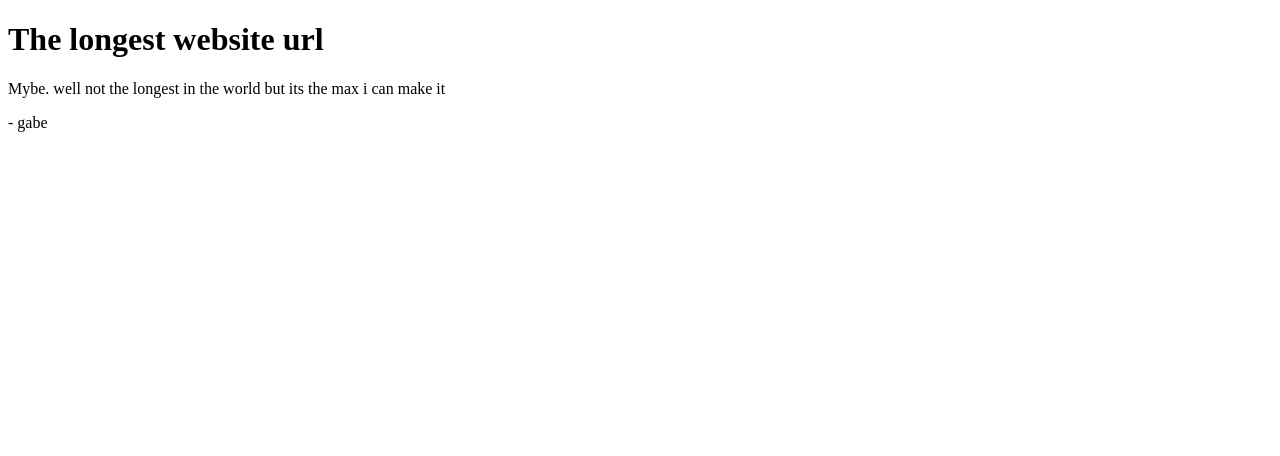
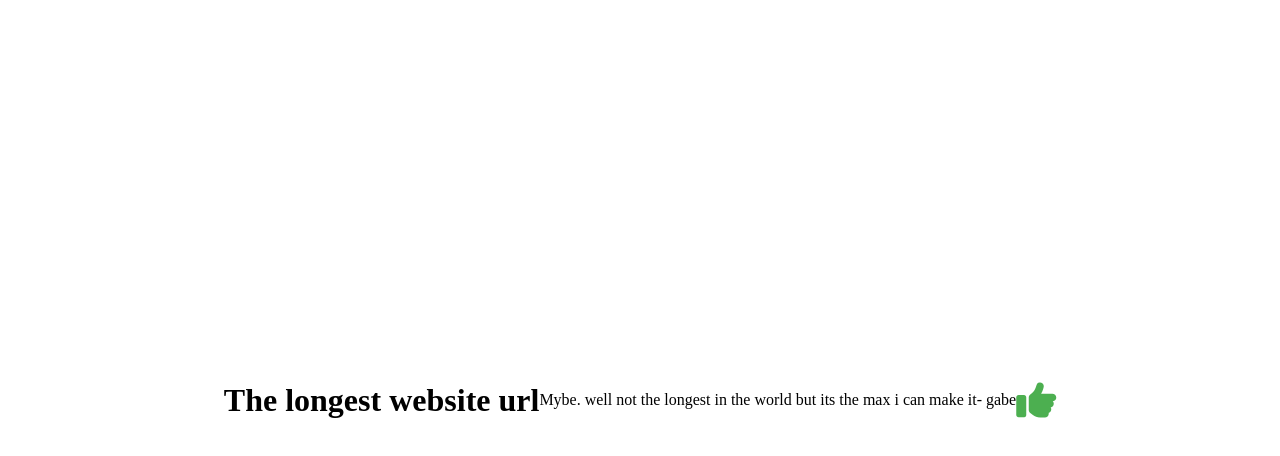
Before and after one commit to opsgabereal/wdwdwd, a plain HTML site: page index.html in a window 1280 px wide. Drawn offline with Linux system fonts and the light colour scheme.

Commit message:
Update index.html

```diff
--- a/index.html
+++ b/index.html
@@ -9,13 +9,55 @@
 <p>Mybe. well not the longest in the world but its the max i can make it</p>
 
 
+<p>- gabe</p>
+<!-- Include Font Awesome for icons -->
+    <link rel="stylesheet" href=
+"https://cdnjs.cloudflare.com/ajax/libs/font-awesome/6.0.0-beta3/css/all.min.css">
 
+    <style>
+        body {
+            display: flex;
+            align-items: center;
+            justify-content: center;
+            height: 100vh;
+            margin: 0;
+        }
 
+        .like-btn i {
+            font-size: 40px;
+            cursor: pointer;
+            color: #4CAF50;
+            transition: color 0.3s ease;
+        }
 
+        .like-btn.active i {
+            color: #af4c4c;
+        }
+    </style>
+</head>
 
+<body>
+    <div class="like-btn" onclick="toggleLike()">
+        <i class="fas fa-thumbs-up"></i>
+    </div>
 
+    <script>
+        let likeBtn = document.querySelector('.like-btn');
 
-<p>- gabe</p>
+        function toggleLike() {
+            likeBtn.classList.toggle('active');
 
+            // Toggle Font Awesome class for the
+            // thumbs-up and thumbs-down icons
+            if (likeBtn.classList.contains('active')) {
+                likeBtn.innerHTML =
+                    '<i class="fas fa-thumbs-down"></i>';
+            } else {
+                likeBtn.innerHTML =
+                    '<i class="fas fa-thumbs-up"></i>';
+            }
+        }
+    </script>
+</html>
 </body>
 </html>
```
